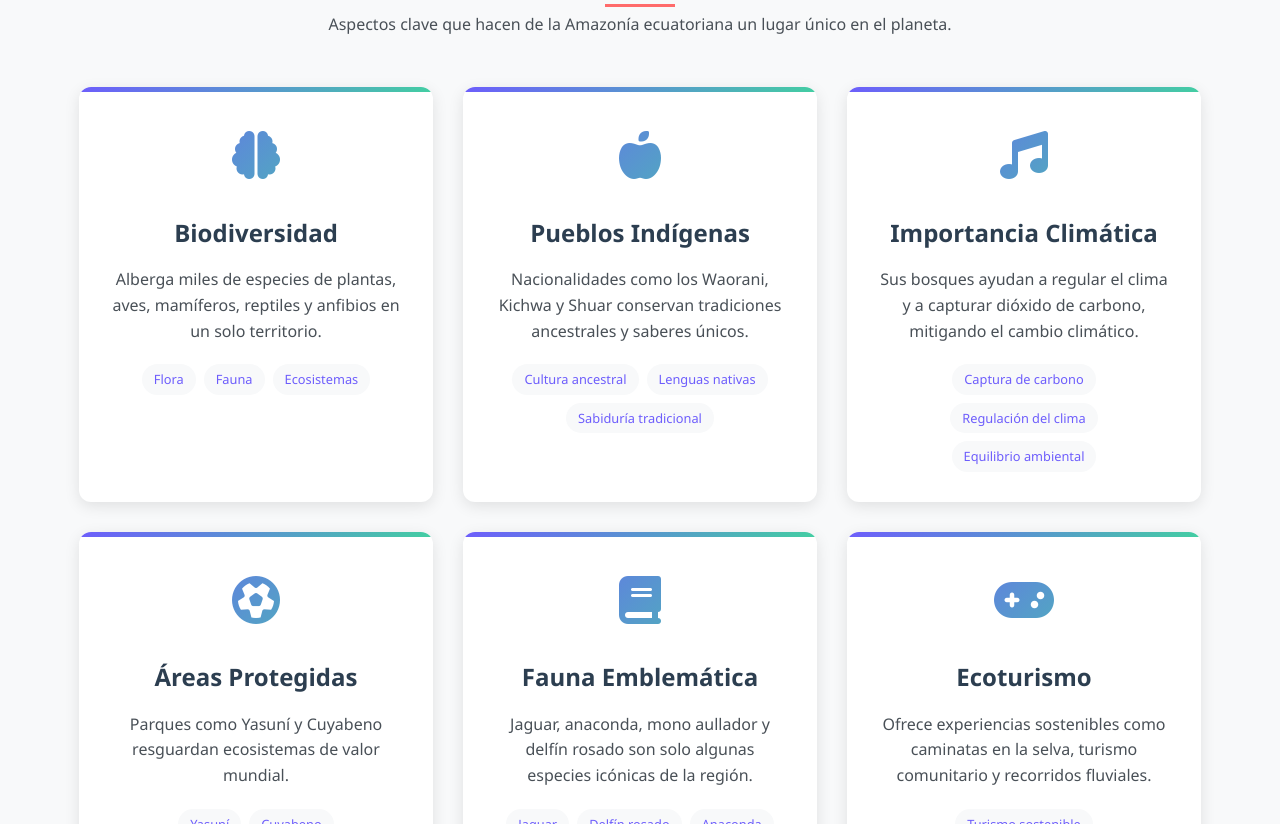
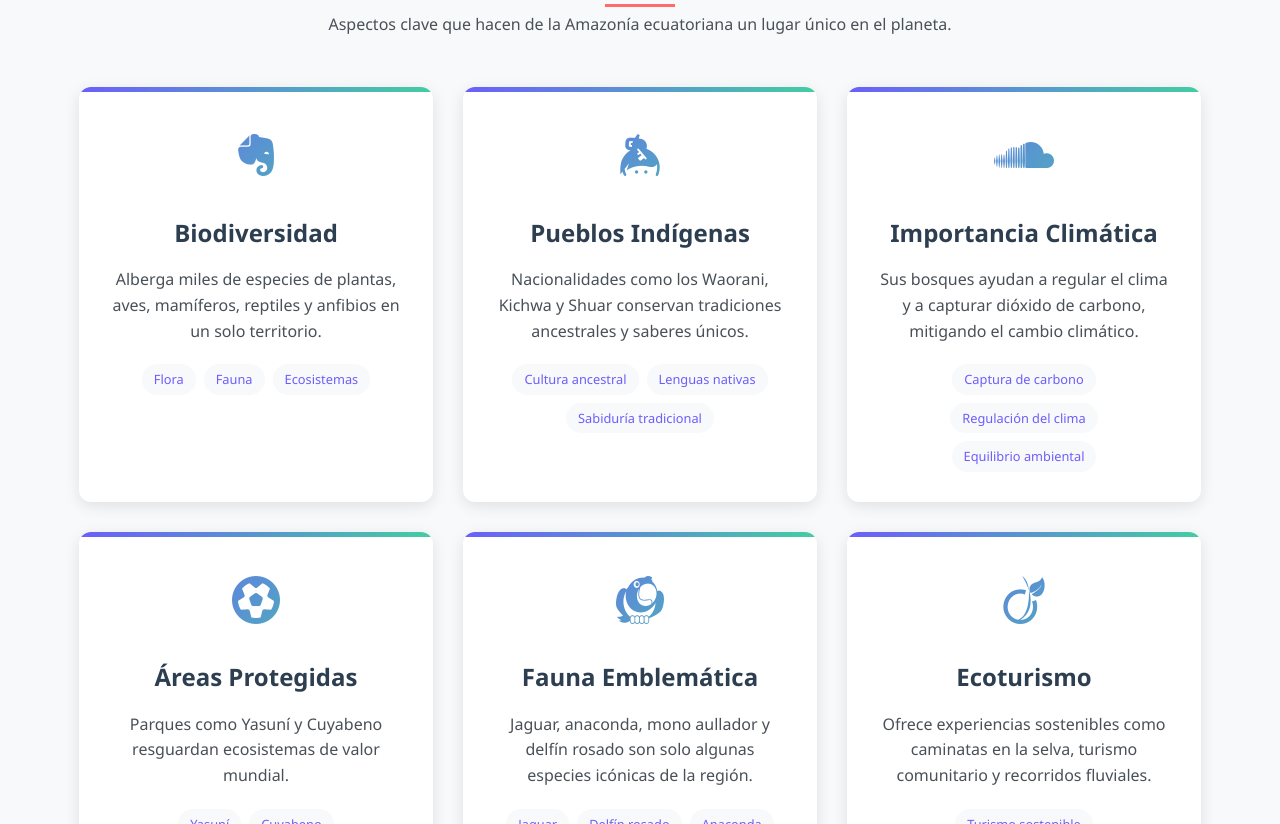
Before and after one commit to dana708/dana708.github.io, a plain HTML site: page Index.html in a window 1280 px wide. Shown: the part 746-1570 px from the top of the page. Drawn offline with Linux system fonts and the light colour scheme.

Commit message:
Add files via upload

```diff
--- a/Index.html
+++ b/Index.html
@@ -45,7 +45,7 @@
             <div class="categories-grid">
                 <div class="category-card">
                     <div class="category-icon">
-                        <i class="fas fa-brain"></i>
+                        <i class="fa-brands fa-evernote"></i>
                     </div>
                     <h3>Biodiversidad</h3>
                     <p>Alberga miles de especies de plantas, aves, mamíferos, reptiles y anfibios en un solo territorio.</p>
@@ -57,7 +57,7 @@
                 </div>
                 <div class="category-card">
                     <div class="category-icon">
-                        <i class="fas fa-apple-alt"></i>
+                        <i class="fa-brands fa-keybase"></i>
                     </div>
                     <h3>Pueblos Indígenas</h3>
                     <p>Nacionalidades como los Waorani, Kichwa y Shuar conservan tradiciones ancestrales y saberes únicos.</p>
@@ -69,7 +69,7 @@
                 </div>
                 <div class="category-card">
                     <div class="category-icon">
-                        <i class="fas fa-music"></i>
+                        <i class="fa-brands fa-soundcloud"></i>
                     </div>
                     <h3>Importancia Climática</h3>
                     <p>Sus bosques ayudan a regular el clima y a capturar dióxido de carbono, mitigando el cambio climático.</p>
@@ -93,7 +93,7 @@
                 </div>
                 <div class="category-card">
                     <div class="category-icon">
-                        <i class="fas fa-book"></i>
+                        <i class="fa-brands fa-themeisle"></i>
                     </div>
                     <h3>Fauna Emblemática</h3>
                     <p>Jaguar, anaconda, mono aullador y delfín rosado son solo algunas especies icónicas de la región.</p>
@@ -105,7 +105,7 @@
                 </div>
                 <div class="category-card">
                     <div class="category-icon">
-                        <i class="fas fa-gamepad"></i>
+                        <i class="fa-brands fa-viadeo"></i>
                     </div>
                     <h3>Ecoturismo</h3>
                     <p>Ofrece experiencias sostenibles como caminatas en la selva, turismo comunitario y recorridos fluviales.</p>
```
